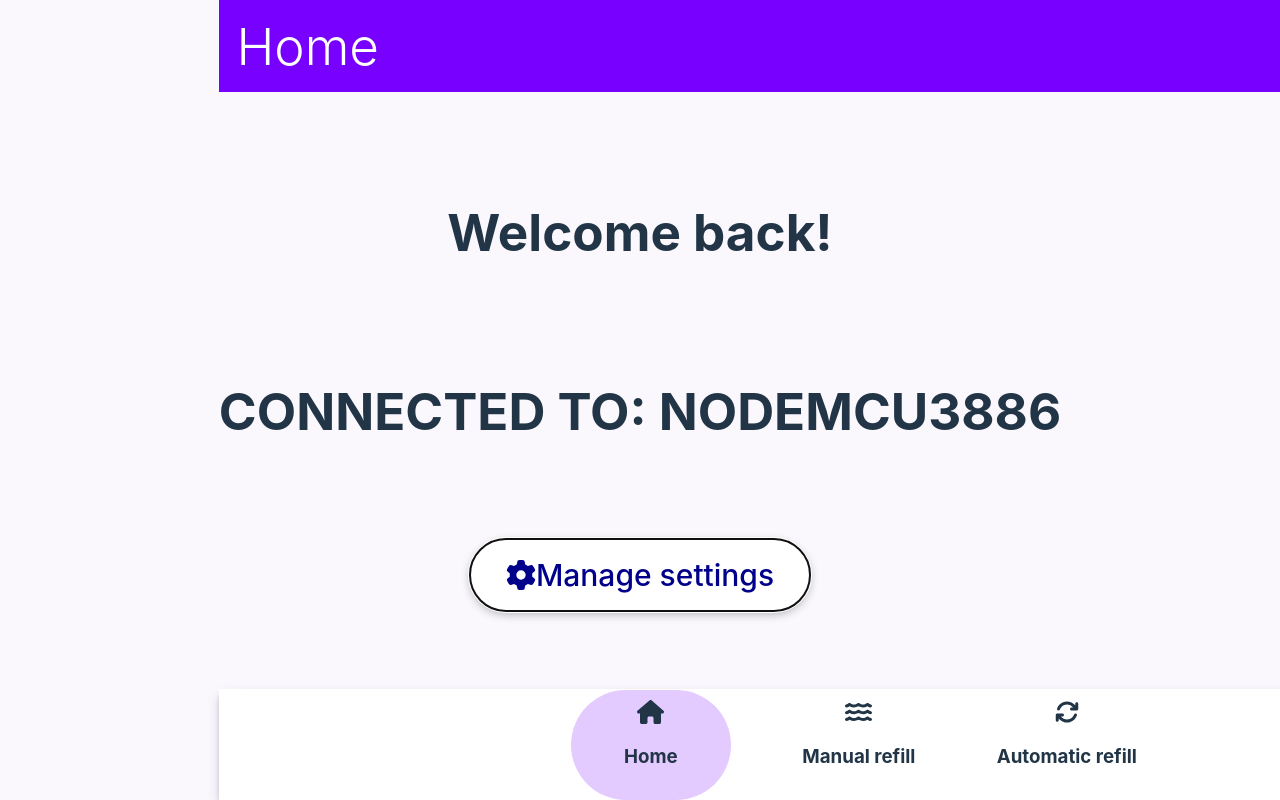
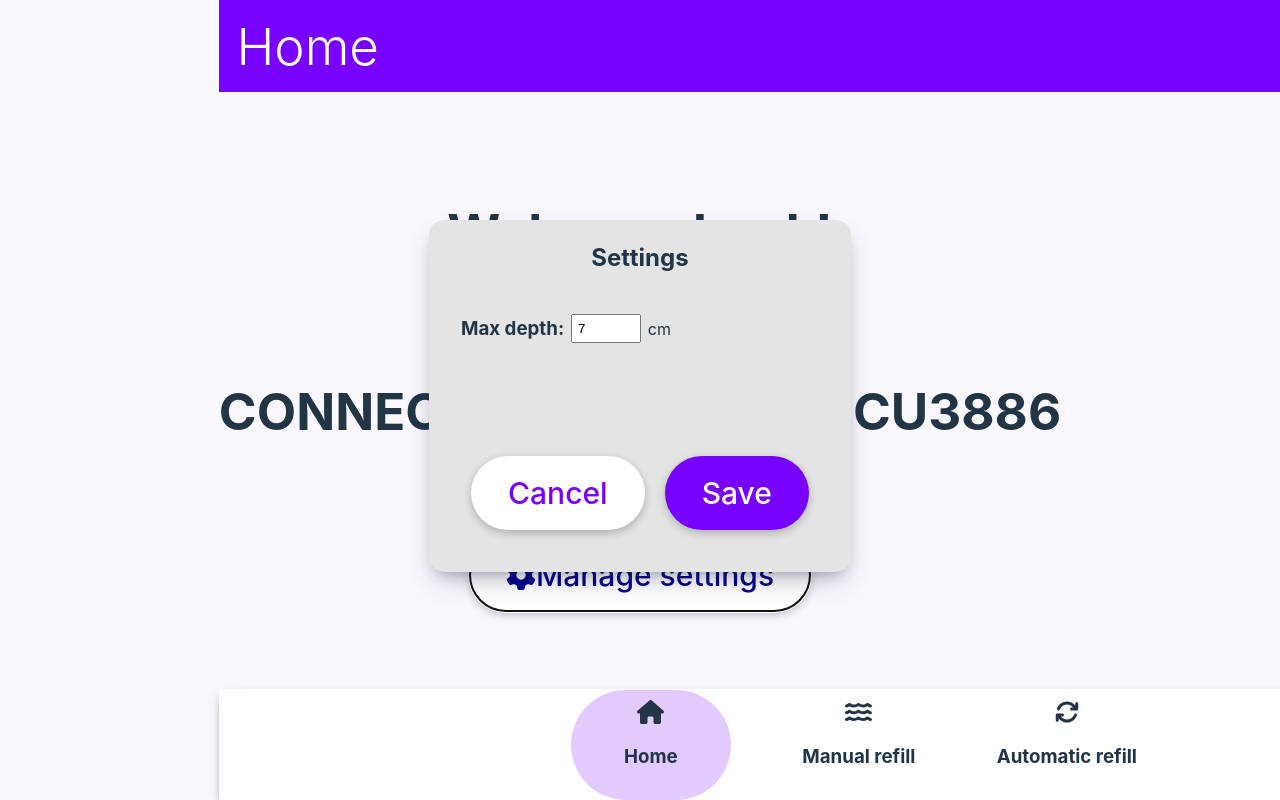
Before and after one commit to Ibro02/iot-water-management, a React (Vite) app: page / in a window 1280 px wide. Both pictures are taken after a click on the button "Manage settings". Built offline with nearby package versions, Linux system fonts and the light colour scheme; no server answers; the database is empty.

Commit message:
settings popup added

```diff
--- a/src/components/Header/Header.model.css
+++ b/src/components/Header/Header.model.css
@@ -2,7 +2,7 @@
 {
     text-align: start;
     width: 100%;
-    background-color: rgb(119, 0, 255);
+    background-color: #7700ff;
     color: white;
     top:0;
     position: fixed;
--- a/src/pages/HomePage/HomePage.model.css
+++ b/src/pages/HomePage/HomePage.model.css
@@ -4,4 +4,53 @@
     flex-direction: column;
     height: 70vh;
     justify-content: space-evenly;
+    align-items: center;
 }
+
+.popup-window
+{
+    position: absolute;
+    background-color: #2e2e2e;
+    display: flex;
+    flex-direction: column;
+    justify-content: space-between;
+    height: 40vh;
+    margin: auto;
+    padding: 2rem;
+    padding-top: 0;
+    border-radius: 4%;
+    box-shadow: rgba(50, 50, 93, 0.25) 0px 13px 27px -5px, rgba(0, 0, 0, 0.3) 0px 8px 16px -8px;
+}
+
+.settings-input
+{
+    display: flex;
+    justify-content: start;
+    align-items: center;
+}
+.input
+{
+    display: flex;
+    justify-content: start;
+    align-items: center;
+    gap:0.44rem;
+}
+
+.input input
+{
+    padding: 0.3rem;
+}
+.save-cancel-buttons
+{
+    display: flex;
+    justify-content: space-around;
+    align-items: center;
+    margin: 0;
+}
+
+@media (prefers-color-scheme: light) {
+    .popup-window{
+        box-shadow: rgba(50, 50, 93, 0.25) 0px 13px 27px -5px, rgba(0, 0, 0, 0.3) 0px 8px 16px -8px;
+        background-color: #e4e4e4;
+    }
+   }
--- a/src/pages/HomePage/HomePage.tsx
+++ b/src/pages/HomePage/HomePage.tsx
@@ -1,21 +1,54 @@
 import Button from "../../components/Button/Button";
-import './HomePage.model.css'
+import "./HomePage.model.css";
 import { FontAwesomeIcon } from "@fortawesome/react-fontawesome";
 import { faGear } from "@fortawesome/free-solid-svg-icons";
-
+import { useState } from "react";
 
 function HomePage() {
 	const deviceName = "NODEMCU3886";
-  return <div className="home-page">
+	const [settingsIsOpen, setSettingsStatus] = useState<boolean>(false);
+	return (
+		<div className="home-page">
 			<h1>Welcome back!</h1>
 			<h1>CONNECTED TO: {deviceName}</h1>
 			{/* <Button backgroundColor="gray" color="white">Change pool/aquarium</Button> */}
-    <Button backgroundColor="white" color="darkblue">
+			<Button
+				backgroundColor="white"
+				color="darkblue"
+				onClick={() => setSettingsStatus(true)}
+			>
 				<FontAwesomeIcon icon={faGear}></FontAwesomeIcon>
 				Manage settings
 			</Button>
 			{/* <Login/> */}
-  </div>;
+			{settingsIsOpen && (
+				<div className="popup-window">
+					<div className="settings-box">
+					<h2>Settings</h2>
+						<div className="settings-input">
+              <div className="input">
+							<h3>Max depth:</h3>
+							<input
+								type="number"
+								id="quantity"
+								name="quantity"
+                aria-disabled={true}
+								min="1"
+								max="200"
+                value={7}
+                />
+							<span>cm</span>
+						</div>
+                </div>
+				</div>
+            <div className="save-cancel-buttons">
+						<Button backgroundColor="#ffff" onClick={() => setSettingsStatus(false)} color="#7700ff">Cancel</Button>
+						<Button backgroundColor="#7700ff" color="#ffff">Save</Button>
+            </div>
+					</div>
+			)}
+		</div>
+	);
 }
 
 export default HomePage;
```
Lines whose indentation alone changed are shown as unchanged.
